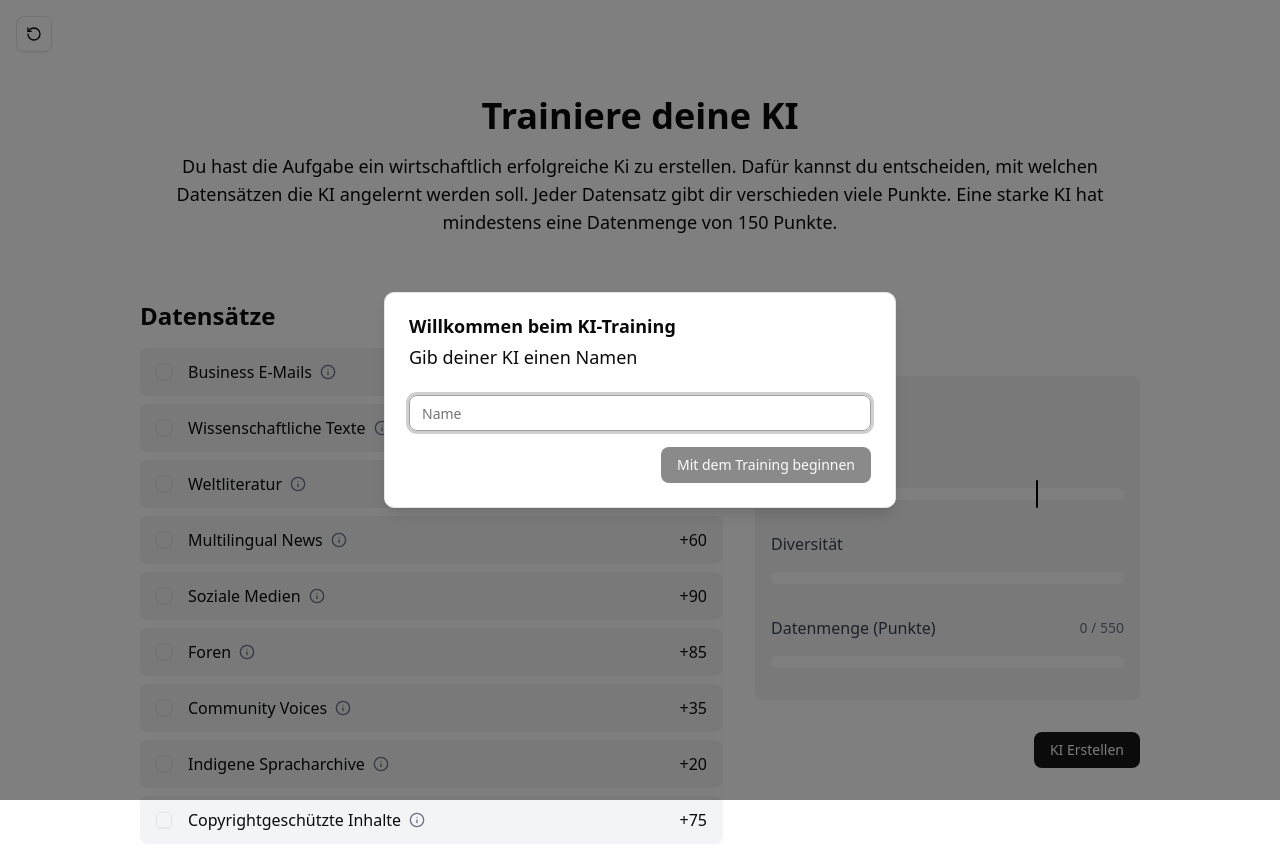
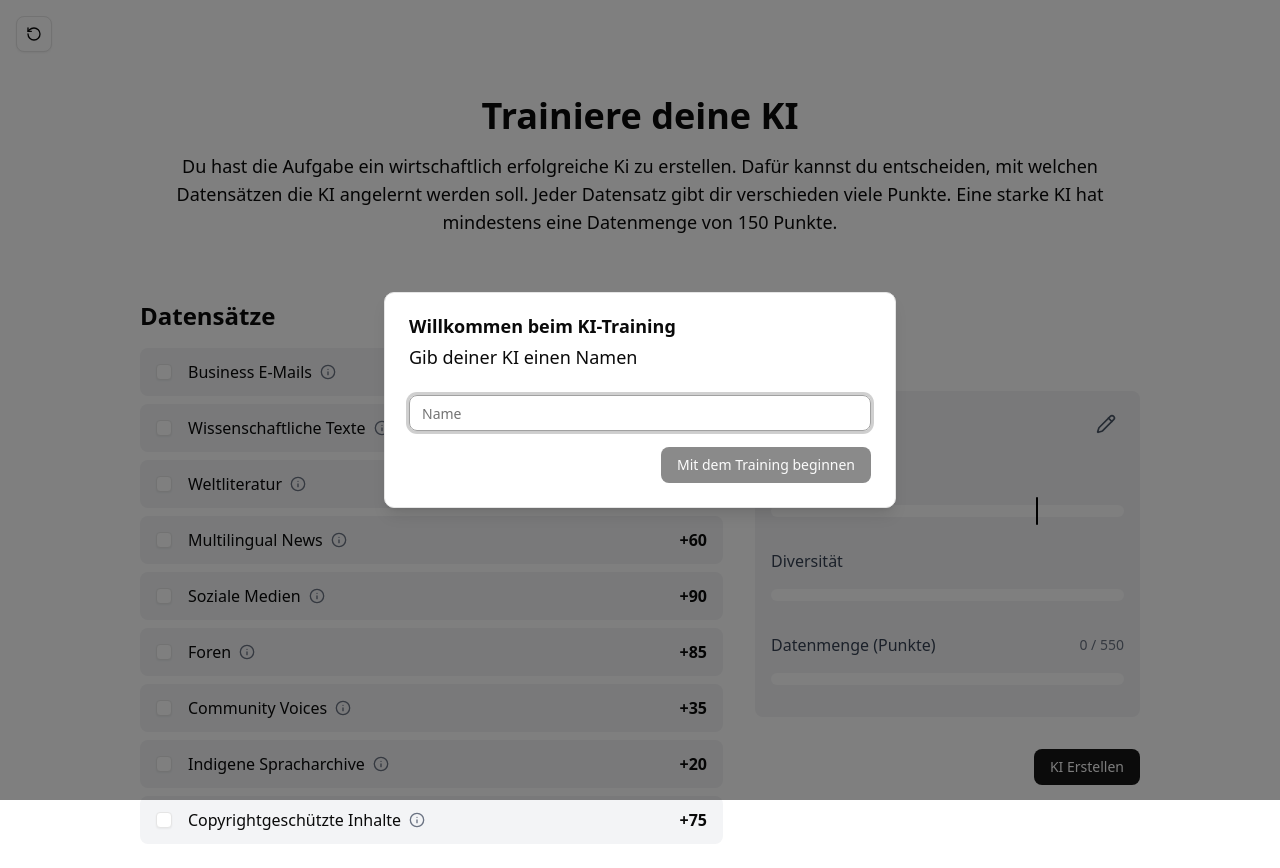
Before and after one commit to Hewalu/Society-Technology, a Next.js app: page /train in a window 1280 px wide. Shown: the top 868 px of the page. Built offline with nearby package versions, Linux system fonts and the light colour scheme.

Commit message:
Enhance StatsDisplay with editable name feature and improve DatasetItem styling

```diff
--- a/src/app/train/page.tsx
+++ b/src/app/train/page.tsx
@@ -92,7 +92,7 @@ export default function TrainPage() {
             ))}
           </div>
         </div>
-        <div className="flex flex-col gap-8 w-[385px]">
+        <div className="flex flex-col gap-8 w-[385px] pt-8">
           <StatsDisplay />
           <Button className="w-fit ml-auto" onClick={handleCreateAIClick} disabled={isLoading}>
             {isLoading && <Loader2 className="mr-2 h-4 w-4 animate-spin" />}
--- a/src/components/dataset-item.tsx
+++ b/src/components/dataset-item.tsx
@@ -42,9 +42,9 @@ export function DatasetItem({ dataset }: DatasetItemProps) {
             onMouseLeave={handleMouseLeave}
         >
             <div className="flex items-center gap-4">
-                <Checkbox checked={isSelected} />
+                <Checkbox checked={isSelected} className="bg-white" />
                 <div className="flex items-center gap-2">
-                    <span>{dataset.name}</span>
+                    <span className="font-regular">{dataset.name}</span>
                     <TooltipProvider>
                         <Tooltip>
                             <TooltipTrigger asChild>
@@ -57,7 +57,7 @@ export function DatasetItem({ dataset }: DatasetItemProps) {
                     </TooltipProvider>
                 </div>
             </div>
-            <span>+{dataset.points}</span>
+            <span className="font-bold">+{dataset.points}</span>
         </div>
     );
 }
--- a/src/components/stats-display.tsx
+++ b/src/components/stats-display.tsx
@@ -1,8 +1,9 @@
 'use client';
 
 import { costLimit, datasets } from '@/lib/datasets';
-import React from 'react';
+import React, { useState } from 'react';
 import { useUser } from '@/context/UserContext';
+import { Pencil, Check } from 'lucide-react';
 
 interface StatBarProps {
     label: string;
@@ -59,11 +60,46 @@ const StatBar: React.FC<StatBarProps> = ({ label, value, previewValue, maxValue,
 };
 
 export function StatsDisplay() {
-    const { cost, diversity, points, previewCost, previewDiversity, previewPoints, isPreviewingRemoval, name } = useUser();
+    const { cost, diversity, points, previewCost, previewDiversity, previewPoints, isPreviewingRemoval, name, setName } = useUser();
     const totalPoints = datasets.reduce((acc, dataset) => acc + dataset.points, 0);
+    const [isEditing, setIsEditing] = useState(false);
+    const [newName, setNewName] = useState(name);
+
+    const handleNameChange = () => {
+        if (newName.trim()) {
+            setName(newName.trim());
+        }
+        setIsEditing(false);
+    };
+
+    const handleKeyDown = (e: React.KeyboardEvent<HTMLInputElement>) => {
+        if (e.key === 'Enter') {
+            handleNameChange();
+        }
+    };
+
     return (
         <div className="bg-gray-100 p-4 rounded-md w-full flex flex-col gap-4 h-fit">
-            <h2 className="text-2xl font-bold mb-2">{`${name}:`}</h2>
+            <div className="flex justify-between items-center mb-2">
+                {isEditing ? (
+                    <div className="flex items-center gap-2 w-full">
+                        <input
+                            type="text"
+                            value={newName}
+                            onChange={(e) => setNewName(e.target.value)}
+                            onKeyDown={handleKeyDown}
+                            autoFocus
+                            className="text-2xl font-bold bg-transparent border-b-2 border-gray-300 focus:outline-none w-full "
+                        />
+                        <Check className="h-6 w-6 cursor-pointer text-green-600 mr-2 ml-6" onClick={handleNameChange} />
+                    </div>
+                ) : (
+                    <>
+                        <h2 className="text-2xl font-bold border-b-2 border-gray-100">{`${name}:`}</h2>
+                        <Pencil className="h-5 w-5 cursor-pointer text-gray-600 hover:text-black mr-2 ml-6" onClick={() => setIsEditing(true)} />
+                    </>
+                )}
+            </div>
             <StatBar label="Kosten" value={cost} previewValue={previewCost} maxValue={200} limit={costLimit} isPreviewOverLimit={previewCost > costLimit} isPreviewingRemoval={isPreviewingRemoval} />
             <StatBar label="Diversität" value={diversity} previewValue={previewDiversity} maxValue={300} isPreviewingRemoval={isPreviewingRemoval} />
             <StatBar label="Datenmenge (Punkte)" value={points} previewValue={previewPoints} maxValue={totalPoints} isPreviewingRemoval={isPreviewingRemoval} showNumber={true} />
```
